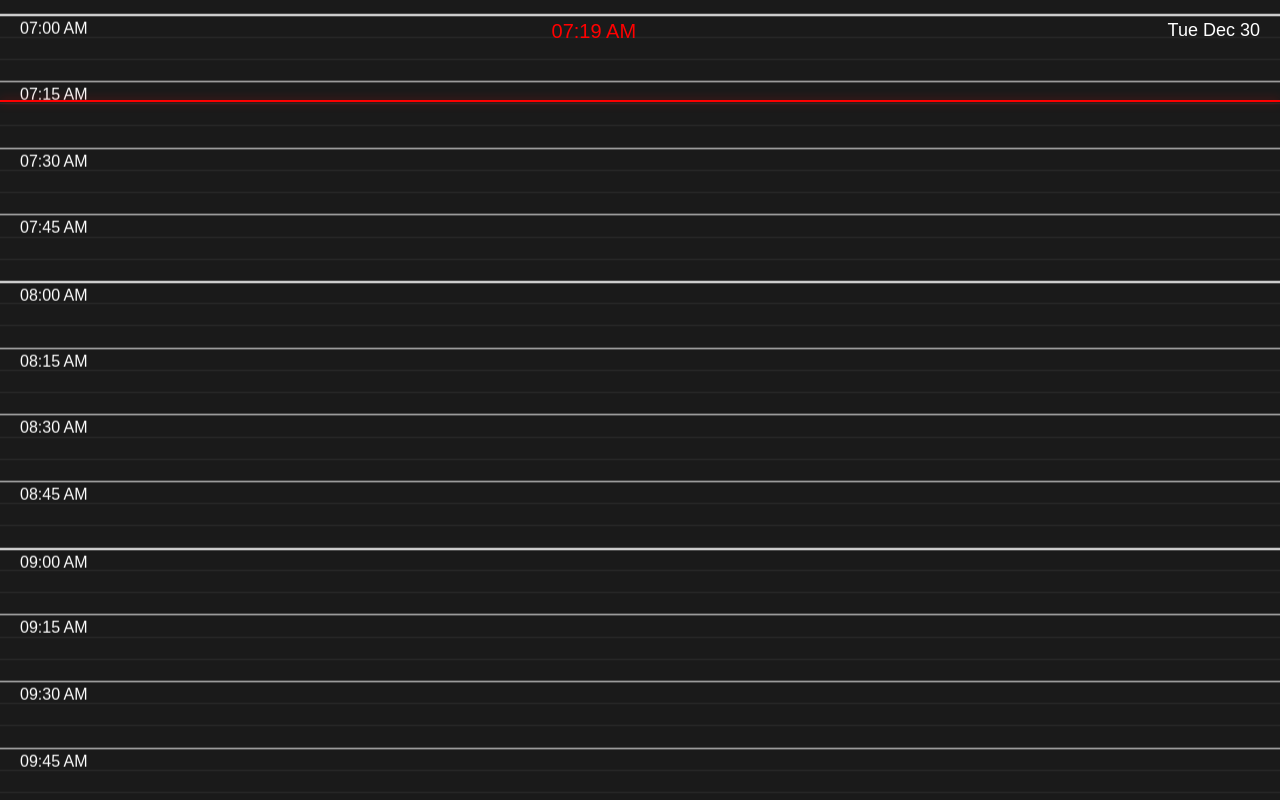
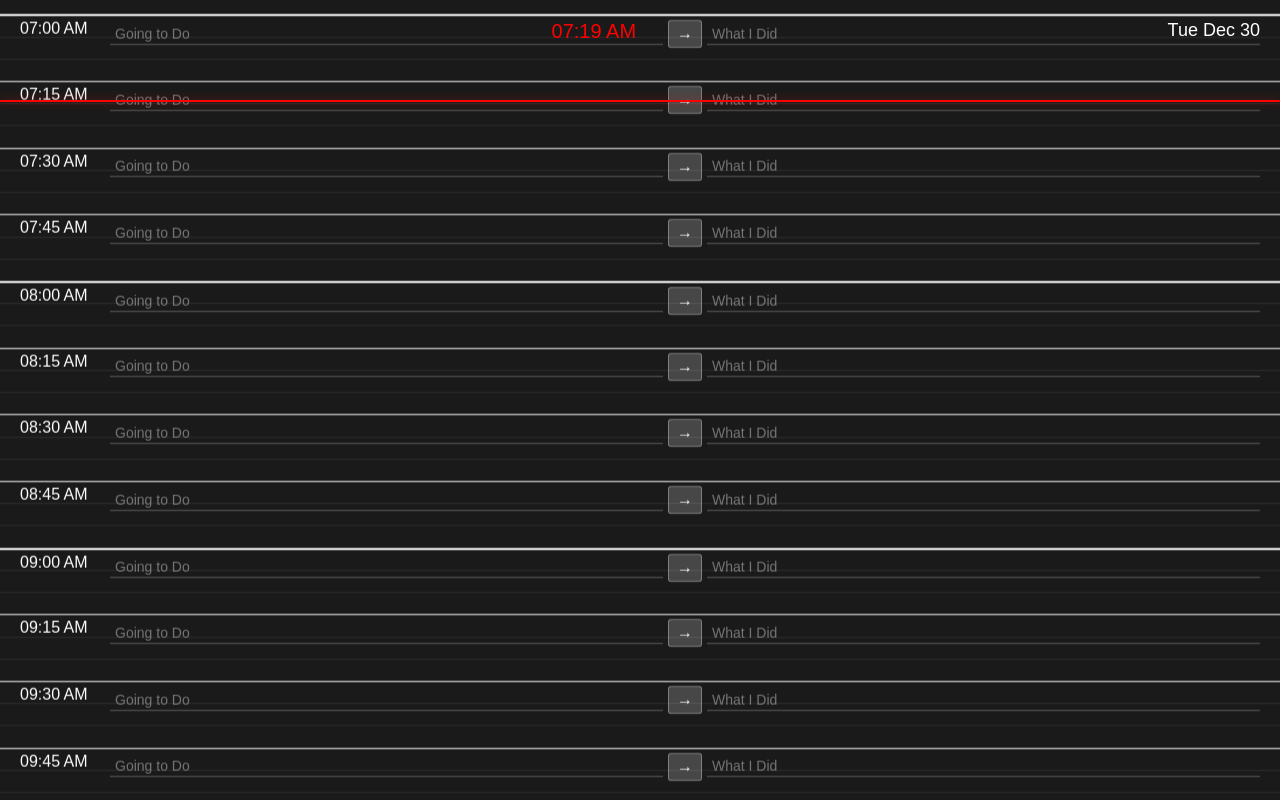
Before and after one commit to joeneuman/vertical-clock, a plain HTML site: page index.html in a window 1280 px wide. Drawn offline with Linux system fonts and the light colour scheme.

Commit message:
Add note fields to 15-minute markers with transfer button

```diff
--- a/script.js
+++ b/script.js
@@ -135,13 +135,91 @@ class VerticalClock {
         marker.className = isHourMarker ? 'time-marker time-marker-hour' : 'time-marker';
         marker.style.top = `${position}px`;
 
+        // Create a unique key for this time slot (YYYY-MM-DD-HH-MM format)
+        const timeKey = this.getTimeKey(date);
+        marker.dataset.timeKey = timeKey;
+
         const timeText = document.createElement('span');
         timeText.className = 'time-text';
         timeText.textContent = this.formatTime(date);
 
+        // Add text input areas - split in half
+        const notesContainer = document.createElement('div');
+        notesContainer.className = 'notes-container';
+
+        // Left note: "Going to Do"
+        const textInputLeft = document.createElement('input');
+        textInputLeft.type = 'text';
+        textInputLeft.className = 'marker-text-input marker-text-left';
+        textInputLeft.placeholder = 'Going to Do';
+        textInputLeft.value = this.getSavedText(timeKey, 'going-to-do');
+
+        textInputLeft.addEventListener('input', (e) => {
+            this.saveText(timeKey, e.target.value, 'going-to-do');
+        });
+
+        // Transfer button
+        const transferButton = document.createElement('button');
+        transferButton.className = 'transfer-button';
+        transferButton.textContent = '→';
+        transferButton.title = 'Move to What I Did';
+        transferButton.addEventListener('click', (e) => {
+            e.stopPropagation();
+            const goingToDoText = textInputLeft.value;
+            textInputRight.value = goingToDoText;
+            this.saveText(timeKey, goingToDoText, 'what-i-did');
+            textInputRight.focus();
+        });
+
+        // Right note: "What I Did"
+        const textInputRight = document.createElement('input');
+        textInputRight.type = 'text';
+        textInputRight.className = 'marker-text-input marker-text-right';
+        textInputRight.placeholder = 'What I Did';
+        textInputRight.value = this.getSavedText(timeKey, 'what-i-did');
+
+        textInputRight.addEventListener('input', (e) => {
+            this.saveText(timeKey, e.target.value, 'what-i-did');
+        });
+
+        notesContainer.appendChild(textInputLeft);
+        notesContainer.appendChild(transferButton);
+        notesContainer.appendChild(textInputRight);
+
+        // Make marker clickable to focus first input
+        marker.style.cursor = 'pointer';
+        marker.addEventListener('click', (e) => {
+            if (e.target !== textInputLeft && e.target !== textInputRight) {
+                textInputLeft.focus();
+            }
+        });
+
         marker.appendChild(timeText);
+        marker.appendChild(notesContainer);
 
         return marker;
+    }
+
+    getTimeKey(date) {
+        const year = date.getFullYear();
+        const month = String(date.getMonth() + 1).padStart(2, '0');
+        const day = String(date.getDate()).padStart(2, '0');
+        const hours = String(date.getHours()).padStart(2, '0');
+        const minutes = String(date.getMinutes()).padStart(2, '0');
+        return `${year}-${month}-${day}-${hours}-${minutes}`;
+    }
+
+    getSavedText(timeKey, type) {
+        const saved = localStorage.getItem(`clock-text-${timeKey}-${type}`);
+        return saved || '';
+    }
+
+    saveText(timeKey, text, type) {
+        if (text.trim()) {
+            localStorage.setItem(`clock-text-${timeKey}-${type}`, text);
+        } else {
+            localStorage.removeItem(`clock-text-${timeKey}-${type}`);
+        }
     }
 
     create5MinuteMarker(position) {
--- a/style.css
+++ b/style.css
@@ -52,6 +52,7 @@ body {
     border-top: 1px solid #ffffff;
     display: flex;
     align-items: flex-start;
+    gap: 10px;
     min-height: calc(100vh / 3 / 4);
     height: auto;
 }
@@ -61,7 +62,54 @@ body {
 }
 
 .time-marker .time-text {
+    min-width: 80px;
+}
+
+.notes-container {
     flex: 1;
+    display: flex;
+    gap: 5px;
+    align-items: center;
+}
+
+.marker-text-input {
+    flex: 1;
+    background: transparent;
+    border: none;
+    border-bottom: 1px solid rgba(255, 255, 255, 0.3);
+    color: #fff;
+    font-size: 14px;
+    padding: 2px 5px;
+    outline: none;
+}
+
+.marker-text-input:focus {
+    border-bottom: 1px solid rgba(255, 255, 255, 0.6);
+}
+
+.marker-text-input::placeholder {
+    color: rgba(255, 255, 255, 0.4);
+}
+
+.transfer-button {
+    background: rgba(255, 255, 255, 0.2);
+    border: 1px solid rgba(255, 255, 255, 0.3);
+    color: #fff;
+    font-size: 16px;
+    padding: 4px 8px;
+    cursor: pointer;
+    border-radius: 3px;
+    outline: none;
+    flex-shrink: 0;
+    transition: background 0.2s;
+}
+
+.transfer-button:hover {
+    background: rgba(255, 255, 255, 0.3);
+}
+
+.transfer-button:active {
+    background: rgba(255, 255, 255, 0.4);
 }
 
 .time-marker-5min {
```
